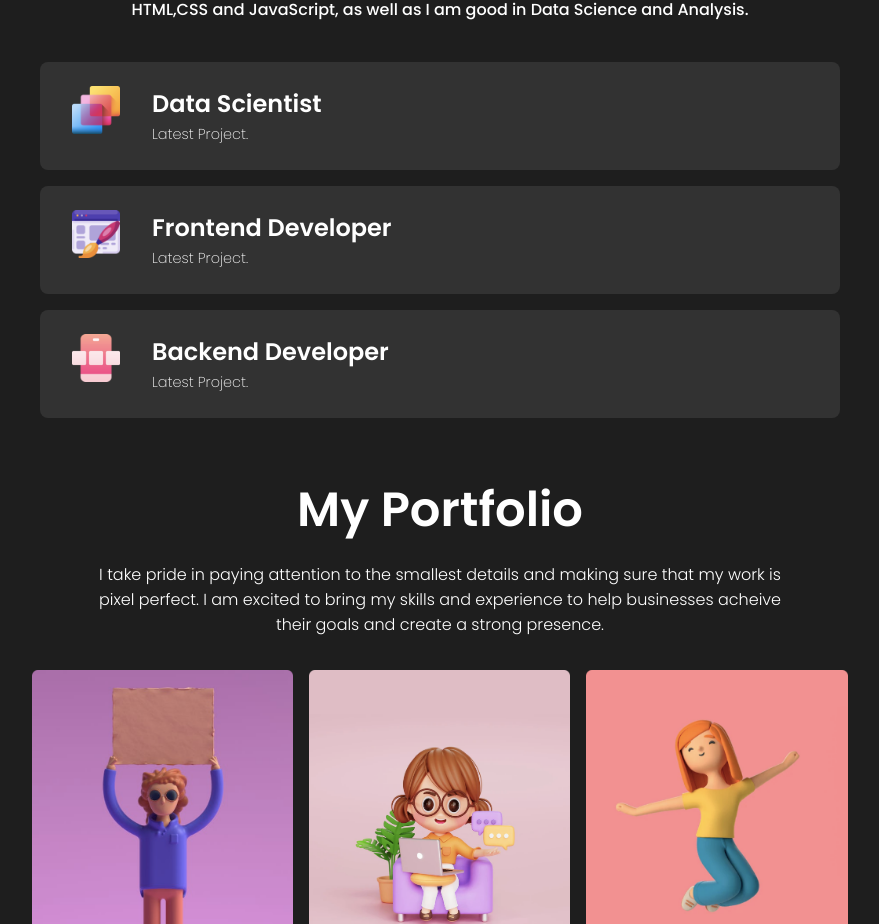
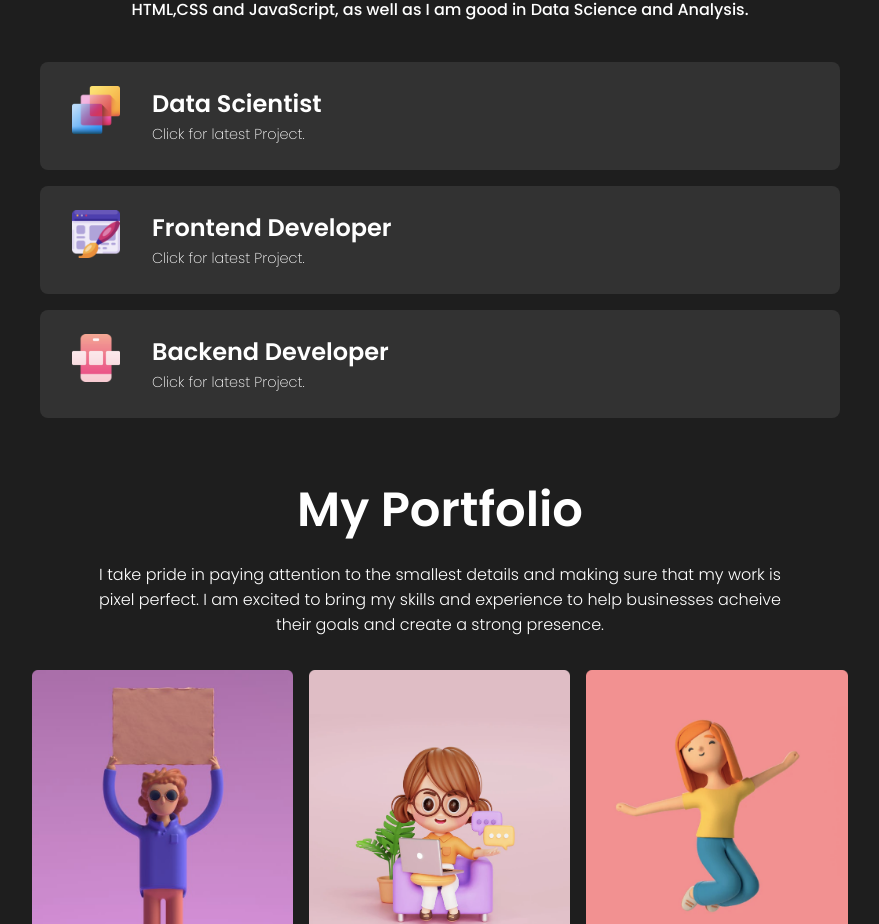
Before and after one commit to mrrajeev29/Portfolio, a React (Create React App) app: page / in a window 1280 px wide. Shown: the part 1077-2001 px from the top of the page, without its empty margins (200-1079 px from the left). Built offline with nearby package versions, Linux system fonts and the light colour scheme.

Commit message:
Update skills.js

```diff
--- a/src/components/Skills/skills.js
+++ b/src/components/Skills/skills.js
@@ -13,21 +13,21 @@ const Skills=()=>{
                     <img src={UIDesign} alt="UIDesign" className="skillBarImg"/>
                     <div className="skillBarText">
                         <h2>Data Scientist</h2>
-                        <a href="https://github.com/mrrajeev29/Elephant_Image_Classification">Latest Project.</a>
+                        <a href="https://github.com/mrrajeev29/Elephant_Image_Classification">Click for latest Project.</a>
                     </div>
                 </div>
                 <div className="skillBar">
                     <img src={WebDesign} alt="WebDesign" className="skillBarImg"/>
                     <div className="skillBarText">
                         <h2>Frontend Developer</h2>
-                        <a href="https://mrrajeev29.github.io/Vpropel-clone/">Latest Project.</a>
+                        <a href="https://mrrajeev29.github.io/Vpropel-clone/">Click for latest Project.</a>
                     </div>
                 </div>
                 <div className="skillBar">
                     <img src={AppDesign} alt="AppDesign" className="skillBarImg"/>
                     <div className="skillBarText">
                         <h2>Backend Developer</h2>
-                        <a href="#">Latest Project.</a>
+                        <a href="#">Click for latest Project.</a>
                     </div>
                 </div>
             </div>
```
